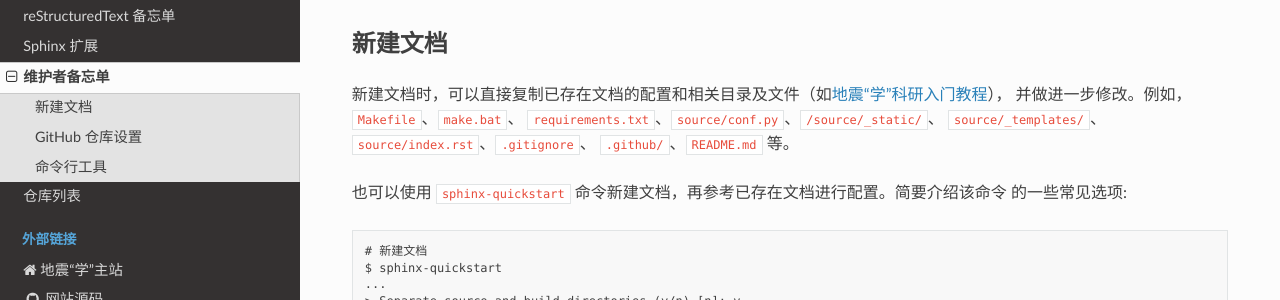
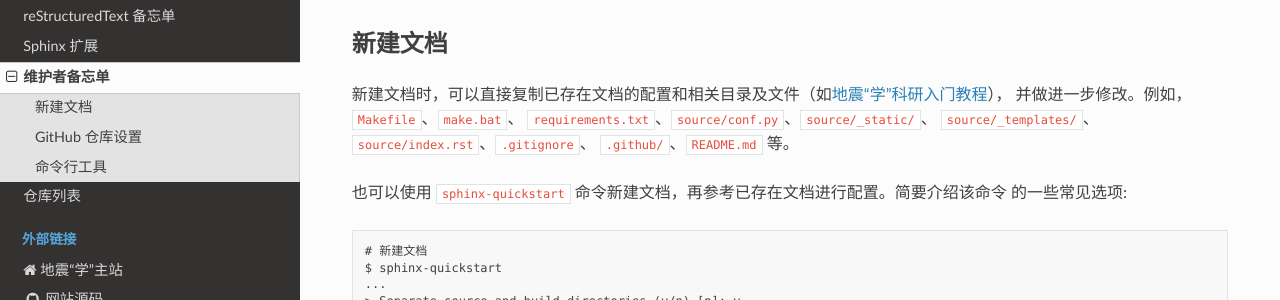
Before and after one commit to seismo-learn/contributing, a Sphinx documentation site: the page built from source/maintainer-notes.rst, in a window 1280 px wide and 900 px high. Shown: the part 192-492 px from the top of the window. Built offline with Sphinx 7.4.7 and the Read the Docs theme 2.0.0, drawn with Linux system fonts in a browser that asks for light colours.

```diff
--- a/source/maintainer-notes.rst
+++ b/source/maintainer-notes.rst
@@ -8,7 +8,7 @@
 
 新建文档时，可以直接复制已存在文档的配置和相关目录及文件（如\ `地震“学”科研入门教程 <https://github.com/seismo-learn/seismology101>`__\ ），
 并做进一步修改。例如，\ :file:`Makefile`\ 、\ :file:`make.bat`\ 、
-:file:`requirements.txt`\ 、\ :file:`source/conf.py`\ 、\ :file:`/source/_static/`\ 、
+:file:`requirements.txt`\ 、\ :file:`source/conf.py`\ 、\ :file:`source/_static/`\ 、
 :file:`source/_templates/`\ 、\ :file:`source/index.rst`\ 、:file:`.gitignore`\ 、
 :file:`.github/`\ 、\ :file:`README.md` 等。
 
```
